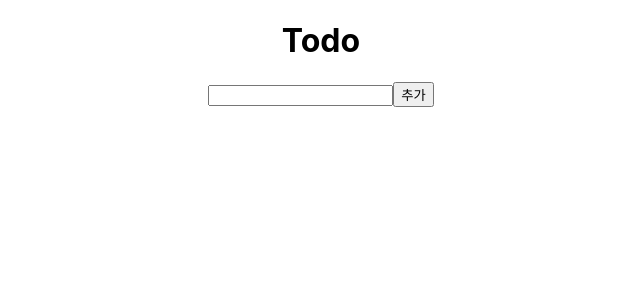
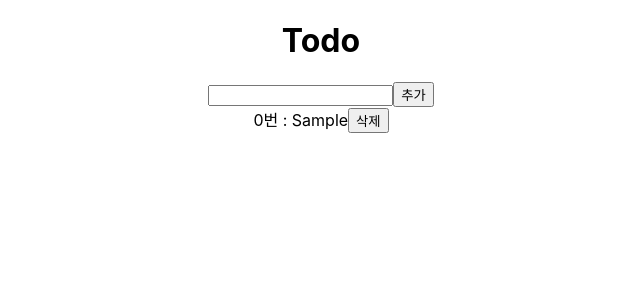
Before and after one commit to buzzzlight/to-do-typescript, a React (Create React App) app: page / in a window 1280 px wide. Both pictures are taken after typing "Sample" into the empty fields and a click on the button "추가". Shown: the top 300 px of the page, without its empty margins (319-959 px from the left). Built offline with nearby package versions, Linux system fonts and the light colour scheme.

Commit message:
feat: delete

```diff
--- a/src/App.tsx
+++ b/src/App.tsx
@@ -1,26 +1,51 @@
-import { useState, useRef, useEffect } from "react";
+import { useState, useRef, useEffect, useReducer } from "react";
 import "./App.css";
 
 import Editor from "./components/Editor";
+import { Todo } from "./types";
+import TodoItem from "./components/TodoItem";
 
-interface Todo {
-  id: number;
-  content: string;
+type Action =
+  | {
+      type: "CREATE";
+      data: {
+        id: number;
+        content: string;
+      };
+    }
+  | { type: "DELETE"; id: number };
+
+function reducer(state: Todo[], action: Action) {
+  switch (action.type) {
+    case "CREATE": {
+      return [...state, action.data];
+    }
+    case "DELETE": {
+      return state.filter((it) => it.id !== action.id);
+    }
+  }
 }
 
 function App() {
-  const [todos, setTodos] = useState<Todo[]>([]);
+  const [todos, dispatch] = useReducer(reducer, []);
 
   const idRef = useRef(0);
 
   const onClickAdd = (text: string) => {
-    setTodos([
-      ...todos,
-      {
+    dispatch({
+      type: "CREATE",
+      data: {
         id: idRef.current++,
         content: text,
       },
-    ]);
+    });
+  };
+
+  const onClickDelete = (id: number) => {
+    dispatch({
+      type: "DELETE",
+      id: id,
+    });
   };
 
   useEffect(() => {
@@ -30,7 +55,12 @@ function App() {
   return (
     <div className="App">
       <h1>Todo</h1>
-      <Editor onClickAdd={onClickAdd} />
+      <Editor onClickAdd={onClickAdd}></Editor>
+      <div>
+        {todos.map((todo) => (
+          <TodoItem key={todo.id} {...todo} onClickDelete={onClickDelete} />
+        ))}
+      </div>
     </div>
   );
 }
--- /dev/null
+++ b/src/components/TodoItem.tsx
@@ -0,0 +1,18 @@
+import { Todo } from "../types";
+
+interface Props extends Todo {
+  onClickDelete: (id: number) => void;
+}
+
+export default function TodoItem(props: Props) {
+  const onClickButton = () => {
+    props.onClickDelete(props.id);
+  };
+
+  return (
+    <div>
+      {props.id}번 : {props.content}
+      <button onClick={onClickButton}>삭제</button>
+    </div>
+  );
+}
--- /dev/null
+++ b/src/types.ts
@@ -0,0 +1,4 @@
+export interface Todo {
+  id: number;
+  content: string;
+}
```
